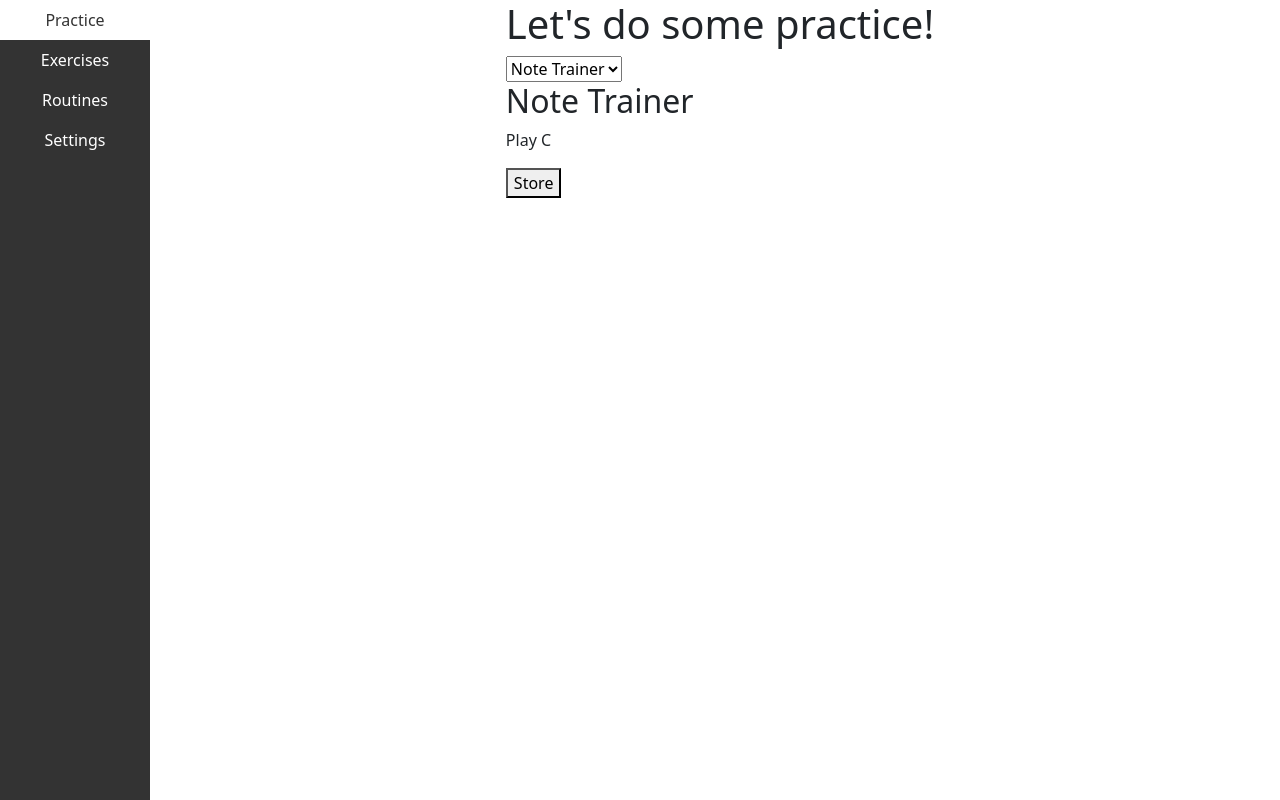
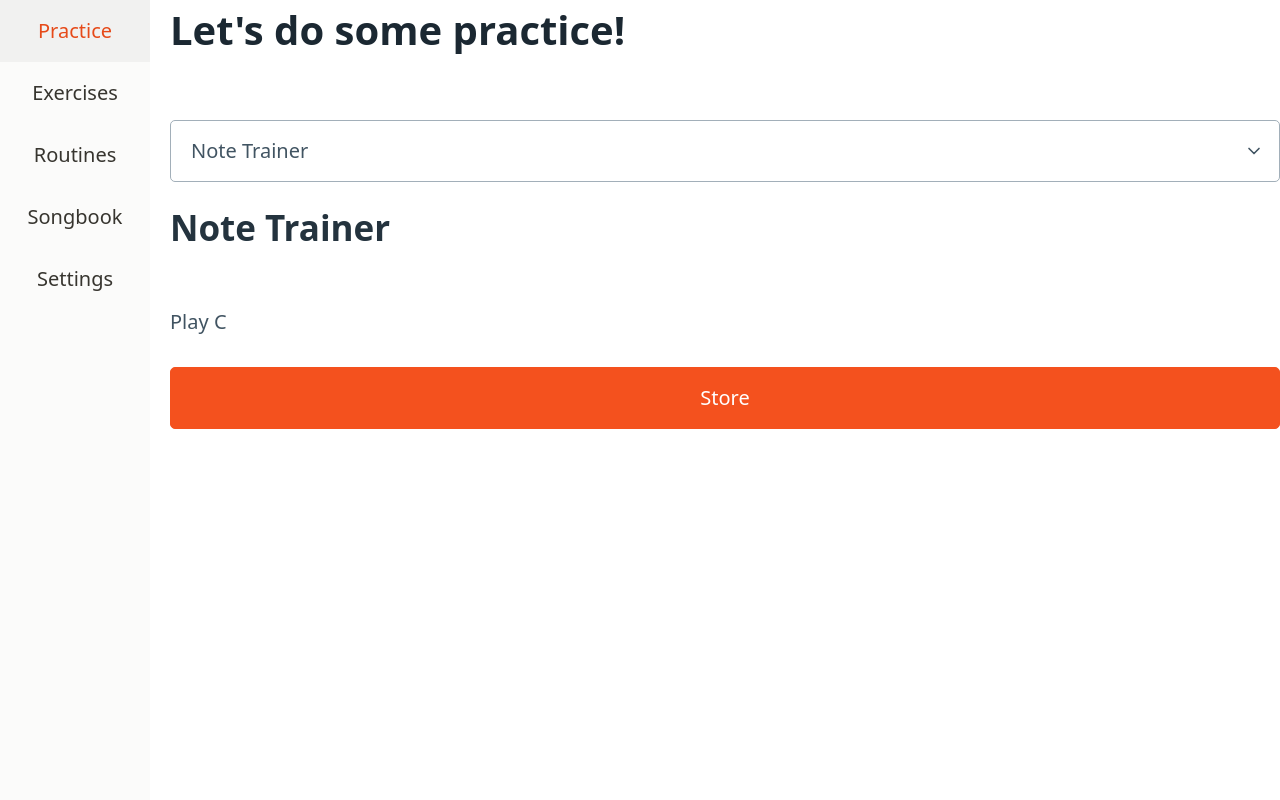
Before and after one commit to kwyckmans/music-trainer, a SvelteKit app: page / in a window 1280 px wide. Built offline with nearby package versions, Linux system fonts and the light colour scheme.

Commit message:
Add picocss and songbook ta b

```diff
--- a/package.json
+++ b/package.json
@@ -33,6 +33,7 @@
   },
   "type": "module",
   "dependencies": {
+    "@picocss/pico": "^1.5.7",
     "@sveltejs/adapter-static": "^1.0.0",
     "svelte-add": "^2022.7.2-4.3"
   }
--- a/src/app.html
+++ b/src/app.html
@@ -1,5 +1,5 @@
 <!DOCTYPE html>
-<html lang="en">
+<html lang="en" data-theme="light">
 	<head>
 		<meta charset="utf-8" />
 		<link rel="icon" href="%sveltekit.assets%/favicon.png" />
--- a/src/app.scss
+++ b/src/app.scss
@@ -1,34 +1,77 @@
-/* Write your global styles here, in SCSS syntax. Variables and mixins from the src/variables.scss file are available here without importing */ /* Import only what you need from Bootstrap */
-@import "bootstrap/scss/root";
-@import "bootstrap/scss/reboot";
-@import "bootstrap/scss/type";
-@import "bootstrap/scss/images";
-@import "bootstrap/scss/containers";
-@import "bootstrap/scss/grid";
-@import "bootstrap/scss/tables";
-@import "bootstrap/scss/forms";
-@import "bootstrap/scss/buttons";
-@import "bootstrap/scss/transitions";
-@import "bootstrap/scss/dropdown";
-@import "bootstrap/scss/button-group";
-@import "bootstrap/scss/nav";
-@import "bootstrap/scss/navbar";
-@import "bootstrap/scss/card";
-@import "bootstrap/scss/accordion";
-@import "bootstrap/scss/breadcrumb";
-@import "bootstrap/scss/pagination";
-@import "bootstrap/scss/badge";
-@import "bootstrap/scss/alert";
-@import "bootstrap/scss/progress";
-@import "bootstrap/scss/list-group";
-@import "bootstrap/scss/close";
-@import "bootstrap/scss/toasts";
-@import "bootstrap/scss/modal";
-@import "bootstrap/scss/tooltip";
-@import "bootstrap/scss/popover";
-@import "bootstrap/scss/carousel";
-@import "bootstrap/scss/spinners";
-@import "bootstrap/scss/offcanvas";
-@import "bootstrap/scss/placeholders";
-@import "bootstrap/scss/helpers";
-@import "bootstrap/scss/utilities/api";
+/* Write your global styles here, in SCSS syntax. Variables and mixins from the src/variables.scss file are available here without importing */
+
+// CSS Reset taken from https://andy-bell.co.uk/a-modern-css-reset/
+/* Box sizing rules */
+// *,
+// *::before,
+// *::after {
+//   box-sizing: border-box;
+// }
+
+// /* Remove default margin */
+// body,
+// h1,
+// h2,
+// h3,
+// h4,
+// p,
+// figure,
+// blockquote,
+// dl,
+// dd {
+//   margin: 0;
+// }
+
+// /* Remove list styles on ul, ol elements with a list role, which suggests default styling will be removed */
+// ul[role='list'],
+// ol[role='list'] {
+//   list-style: none;
+// }
+
+// /* Set core root defaults */
+// html:focus-within {
+//   scroll-behavior: smooth;
+// }
+
+// /* Set core body defaults */
+// body {
+//   min-height: 100vh;
+//   text-rendering: optimizeSpeed;
+//   line-height: 1.5;
+// }
+
+// /* A elements that don't have a class get default styles */
+// a:not([class]) {
+//   text-decoration-skip-ink: auto;
+// }
+
+// /* Make images easier to work with */
+// img,
+// picture {
+//   max-width: 100%;
+//   display: block;
+// }
+
+// /* Inherit fonts for inputs and buttons */
+// input,
+// button,
+// textarea,
+// select {
+//   font: inherit;
+// }
+
+// // My own default styles
+
+// body {
+//   font-family: $default-font;
+//   font-size: 1.2rem;
+// //   color: $text-color;
+// //   background-color: $bg-color;
+// }
+
+$primary-500: #ff5722;
+$primary-600: #f4511e;
+$primary-700: #e64a19;
+
+// Import Pico
+@import "@picocss/pico/scss/pico";
--- a/src/lib/Container.svelte
+++ b/src/lib/Container.svelte
@@ -1,12 +1,13 @@
 <script lang="ts">
 </script>
 
-<div class="container content">
+<main class="content">
     <slot />
-</div>
+</main >
 
 <style>
     .content {
       margin-left: var(--sidebar-width);
+      padding-left: 1rem;
     }
 </style>
--- a/src/lib/Sidebar.svelte
+++ b/src/lib/Sidebar.svelte
@@ -4,36 +4,25 @@
 </script>
 
 <div class="sidebar">
-  <ul class="nav justify-content-center nav-fill">
-    <li class="nav-item">
-      <a href="/" class="nav-link" class:active={$page.url.pathname === "/"}>
-        Practice
-      </a>
+  <ul role="navigation">
+    <li>
+      <a href="/" class:active={$page.url.pathname === "/"}> Practice </a>
     </li>
-    <li class="nav-item">
-      <a
-        href="/exercises"
-        class="nav-link"
-        class:active={$page.url.pathname === "/exercises"}
-      >
+    <li>
+      <a href="/exercises" class:active={$page.url.pathname === "/exercises"}>
         Exercises
       </a>
     </li>
-    <li class="nav-item">
-      <a
-        href="/routines"
-        class="nav-link"
-        class:active={$page.url.pathname === "/routines"}
-      >
+    <li>
+      <a href="/routines" class:active={$page.url.pathname === "/routines"}>
         Routines
       </a>
     </li>
-    <li class="nav-item">
-      <a
-        href="/settings"
-        class="nav-link"
-        class:active={$page.url.pathname === "/settings"}
-      >
+    <li>
+      <a href="/songbook" class:active={$page.url.pathname === "/songbook"}>Songbook</a>
+    </li>
+    <li>
+      <a href="/settings" class:active={$page.url.pathname === "/settings"}>
         Settings
       </a>
     </li>
@@ -44,37 +33,46 @@
   .sidebar {
     width: var(--width);
     height: 100%;
-    background-color: #333;
+    background-color: #FBFBFA;
     position: fixed;
     transition: 0.5s;
   }
 
-  /* .sidebar ul {
-    list-style: none;
+  .sidebar ul li a:hover {
+    background-color: #f1f1f0;
+    color:#e64a19;
+    /* color: #333; */
+  }
+
+  .sidebar ul li a.active {
+    background-color: #f1f1f0;
+    color: #e64a19;
+    /* color: #333; */
+  }
+
+  ul {
+    list-style-type: none;
+    margin: 0;
+    padding: 0;
+    width: 100%;
+    color: rgb(55, 53, 47);
+
+  }
+
+  li {
+    text-align: center;
     padding: 0;
     margin: 0;
-  }
-  .sidebar ul li {
-    padding: 10px;
-    margin: 0;
-    border-bottom: 1px solid #333;
-  } */
+    color: rgb(55, 53, 47);
 
-  /* .sidebar ul li a {
-    color: white;
-    text-decoration: none;
-
-    display: block;
-  }
-  */
-  .sidebar ul li a:hover {
-    background-color: #fff;
-    color: #333;
   }
 
+  a {
+    display: block;
+    padding: 16px;
+    text-decoration: none;
+    /* color: #333; */
+    color: rgb(55, 53, 47);
 
-  .sidebar ul li a.active {
-    background-color: #fff;
-    color: #333;
   }
 </style>
--- a/src/routes/+layout.svelte
+++ b/src/routes/+layout.svelte
@@ -1,4 +1,6 @@
 <script>
+  // import "@picocss/pico/css/pico.css";
+
   import Container from "$lib/Container.svelte";
   import Sidebar from "$lib/Sidebar.svelte";
   import "../app.scss";
--- a/src/variables.scss
+++ b/src/variables.scss
@@ -1,8 +1,5 @@
 /* Variables and mixins declared here will be available in all other SCSS files */
-@import "bootstrap/scss/functions"; /* Override Bootstrap's variables here */
-@import "bootstrap/scss/variables";
-@import "bootstrap/scss/maps";
-@import "bootstrap/scss/mixins";
-@import "bootstrap/scss/utilities";
 
 $nav-link-color: #fff;
+
+$default-font: 'Helvetica Neue', Helvetica, Arial, sans-serif;
```
Also changed, not shown: src/lib/Songbook.svelte (added, +30 -0 lines), src/lib/song.ts (added, +10 -0 lines), src/routes/songbook/+page.svelte (added, +17 -0 lines), src/hooks.server.ts (added), 1 other file (tests, documents, lock files or other folders).
